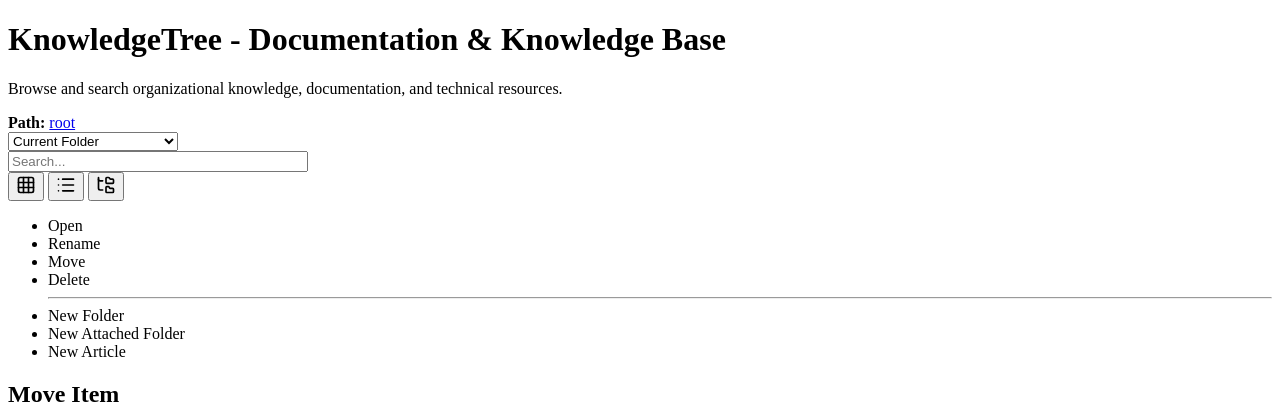
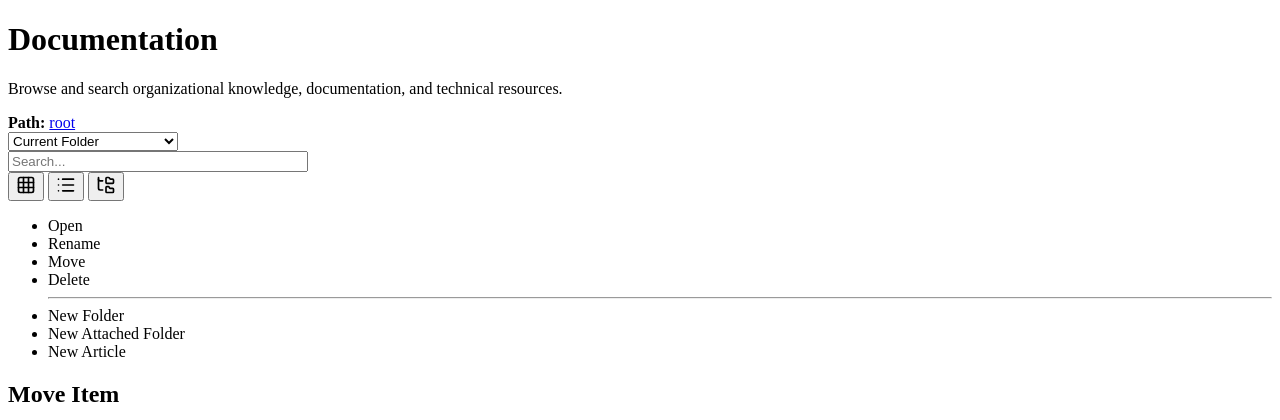
Before and after one commit to skelhammer/hivematrix-knowledgetree, a Flask app: template app/templates/index.html in a window 1280 px wide. Shown: the top 420 px of the page. Run offline with Flask 3, Linux system fonts and the light colour scheme; the template is opened without the code that fills it, so the values that code supplies are empty; parts of the project's set-up code (start-up, migrations or seed data) failed here and were passed over.

Commit message:
Rename to 'Documentation' and update page-header structure

```diff
--- a/app/templates/index.html
+++ b/app/templates/index.html
@@ -4,8 +4,10 @@
 
 {% block content %}
 <div class="page-header">
-        <h1 class="page-header__title">KnowledgeTree - Documentation & Knowledge Base</h1>
-        <p class="page-header__description">Browse and search organizational knowledge, documentation, and technical resources.</p>
+        <div class="page-header__content">
+            <h1 class="page-header__title">Documentation</h1>
+            <p class="page-header__description">Browse and search organizational knowledge, documentation, and technical resources.</p>
+        </div>
     </div>
 
     {% if user.permission_level == 'admin' %}
```
